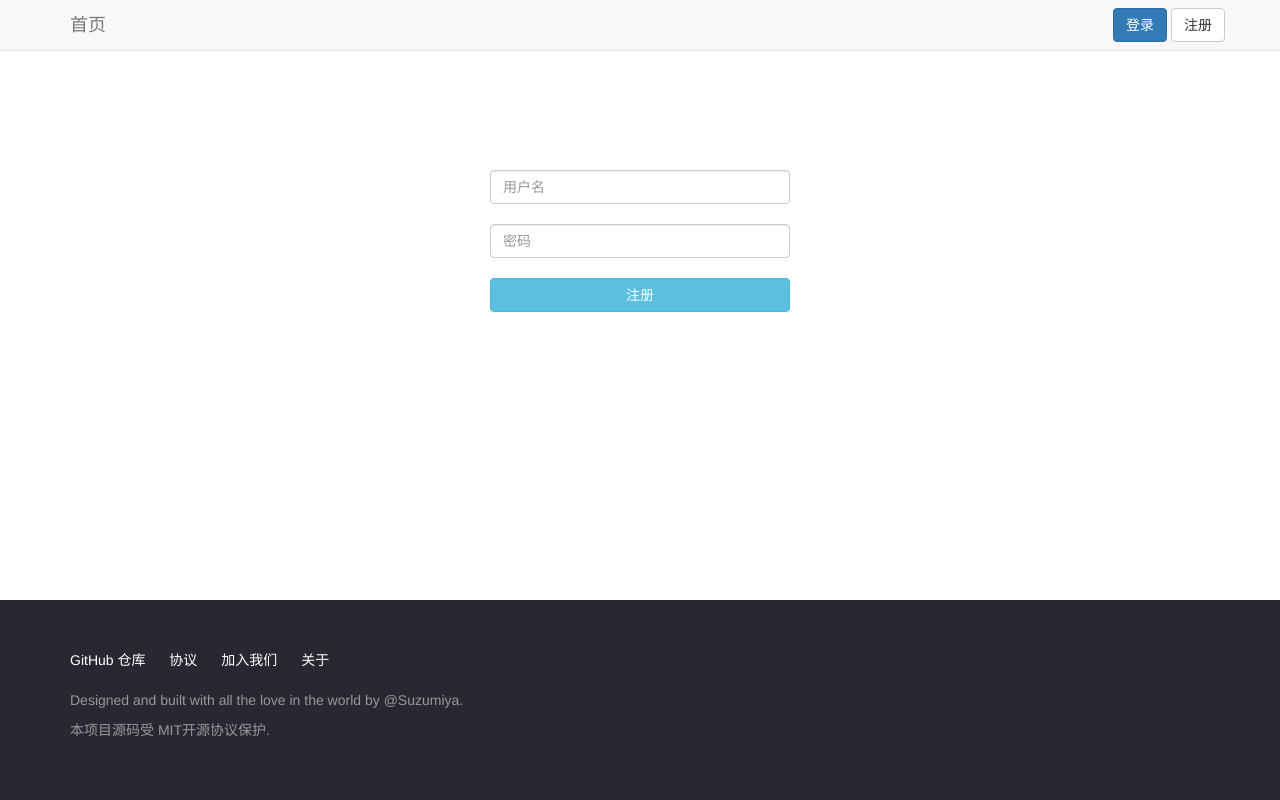
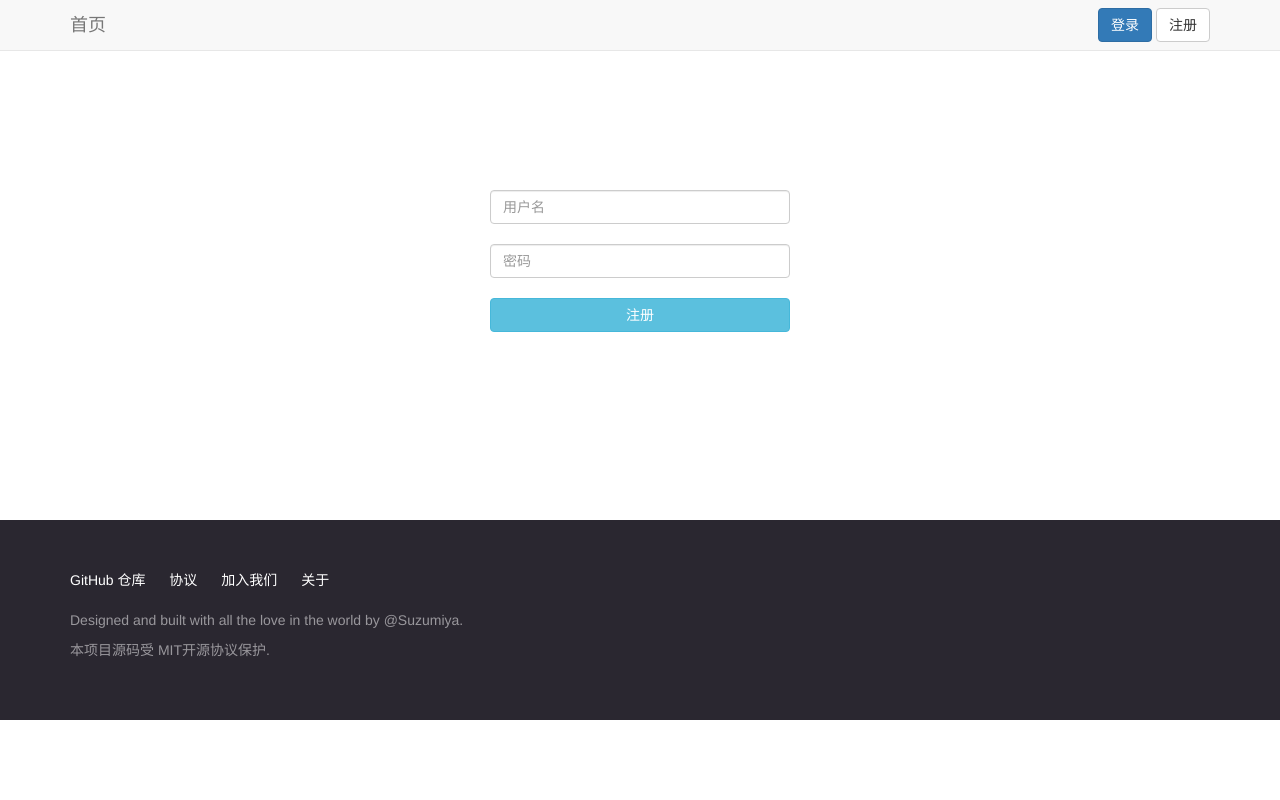
Before and after one commit to AdamEECS/ec, a Flask app: page /user/register in a window 1280 px wide. Run offline with Flask 2, Linux system fonts and the light colour scheme; some libraries are stand-ins or nearby versions.

Commit message:
移动设备相关css更新

```diff
--- a/static/css/base.css
+++ b/static/css/base.css
@@ -1,17 +1,26 @@
+@media (min-height: 768px) {
+    .main {
+        padding-top: 70px;
+        min-height: 500px;
+    }
+    .div-form {
+        max-width: 300px;
+    }
+}
 .count_num {
     color: red;
 }
-
+.right {
+    float: right
+}
 .center-block {
   display: block;
   margin-left: auto;
   margin-right: auto;
 }
-.div-form {
-    max-width: 300px;
-}
+
 .div-margin-top-100 {
-    margin-top: 100px;
+    margin-top: 120px;
 }
 .bs-docs-footer {
     padding-top: 50px;
@@ -23,8 +32,8 @@
     text-align: left;
 }
 .main {
-    min-height: 500px;
     padding-top: 70px;
+    min-height: 420px;
 }
 .footer-links {
     padding-left: 0;
--- a/templates/base.html
+++ b/templates/base.html
@@ -2,7 +2,7 @@
 <html lang="zh-cmn-Hans">
 <head>
     <meta charset="utf-8">
-    <meta name="viewport" content="width=device-width, initial-scale=1.0">
+    <meta name="viewport" content="width=device-width, initial-scale=1, maximum-scale=1, user-scalable=no">
     <title>E.C.</title>
     <link rel="stylesheet" href="{{ url_for('static',filename='css/bootstrap.css') }}">
     <link rel="stylesheet" href="{{ url_for('static',filename='css/base.css') }}">
@@ -14,10 +14,10 @@
         <div class="container ">
             <a class="navbar-brand" href="{{ url_for('index.index') }}">首页</a>
 
-            <div class="navbar-right">
+            <div class="right">
 
                 {% if u %}
-                <p class="navbar-text">欢迎，{{ u.username }}</p>
+                <span class="navbar-text">欢迎，{{ u.username }}</span>
                 <a class="btn btn-success navbar-btn" href="{{ url_for('user.cart') }}">购物车
                     <span class="badge">{{ u.cart|count }}</span>
                 </a>
```
